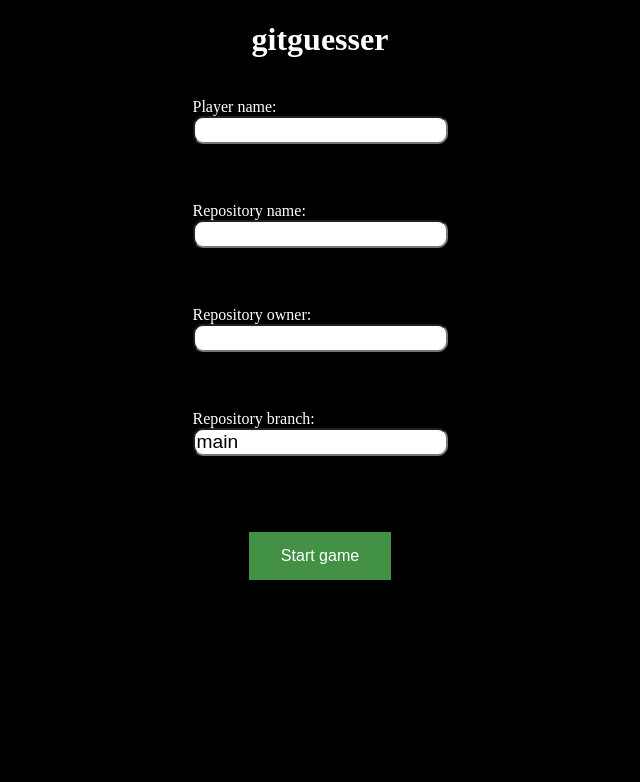
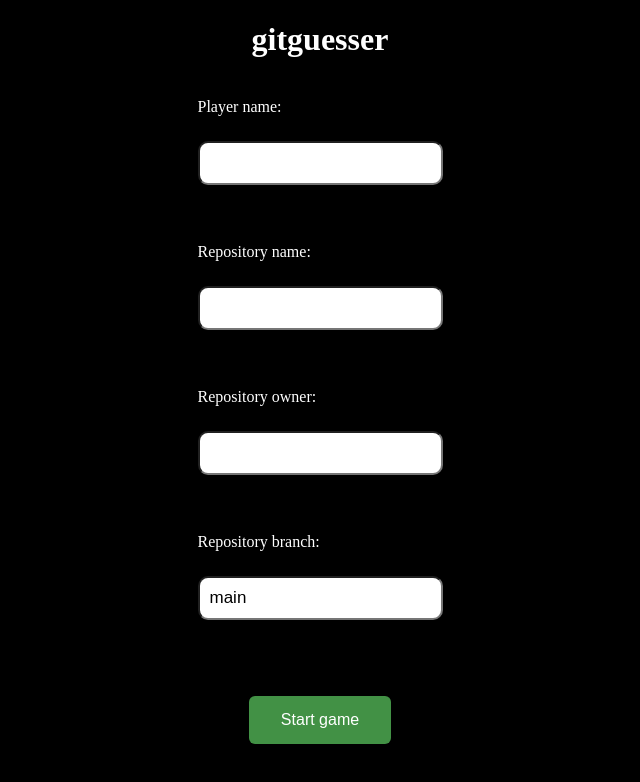
Before and after one commit to gitguesser/gitguesser, a React (Create React App) app in the folder frontend/: page / in a window 1280 px wide. Shown: the top 782 px of the page, without its empty margins (320-960 px from the left). Built offline with nearby package versions, Linux system fonts and the light colour scheme; no server answers.

Commit message:
Fixed issues

```diff
--- a/frontend/src/components/Game.css
+++ b/frontend/src/components/Game.css
@@ -5,6 +5,14 @@
   font-size: medium;
   font-family: "Courier New", Courier, monospace;
   cursor: pointer;
+  padding: 10px 20px;
+  border-radius: 5px;
+  transition: background-color 0.3s, color 0.3s;
+}
+
+.buttonDir:hover {
+  background-color: rgb(50, 50, 50);
+  color: #fff;
 }
 
 .buttonChoose {
@@ -69,7 +77,3 @@
   color: rgb(217, 181, 251);
   font-family: "Courier New", Courier, monospace;
 }
-
-.buttonDir:hover {
-  background-color: rgb(50, 50, 50);
-}
--- a/frontend/src/components/Home.css
+++ b/frontend/src/components/Home.css
@@ -16,7 +16,9 @@ body {
 
 .form input {
   margin-bottom: 40px;
-  font-size: larger;
+  margin-top:25px;
+  font-size: 17px;
+  padding: 10px;
   border-radius: 10px;
 }
 
@@ -30,4 +32,5 @@ body {
   display: inline-block;
   font-size: 16px;
   cursor: pointer;
+  border-radius: 6px;
 }
```
